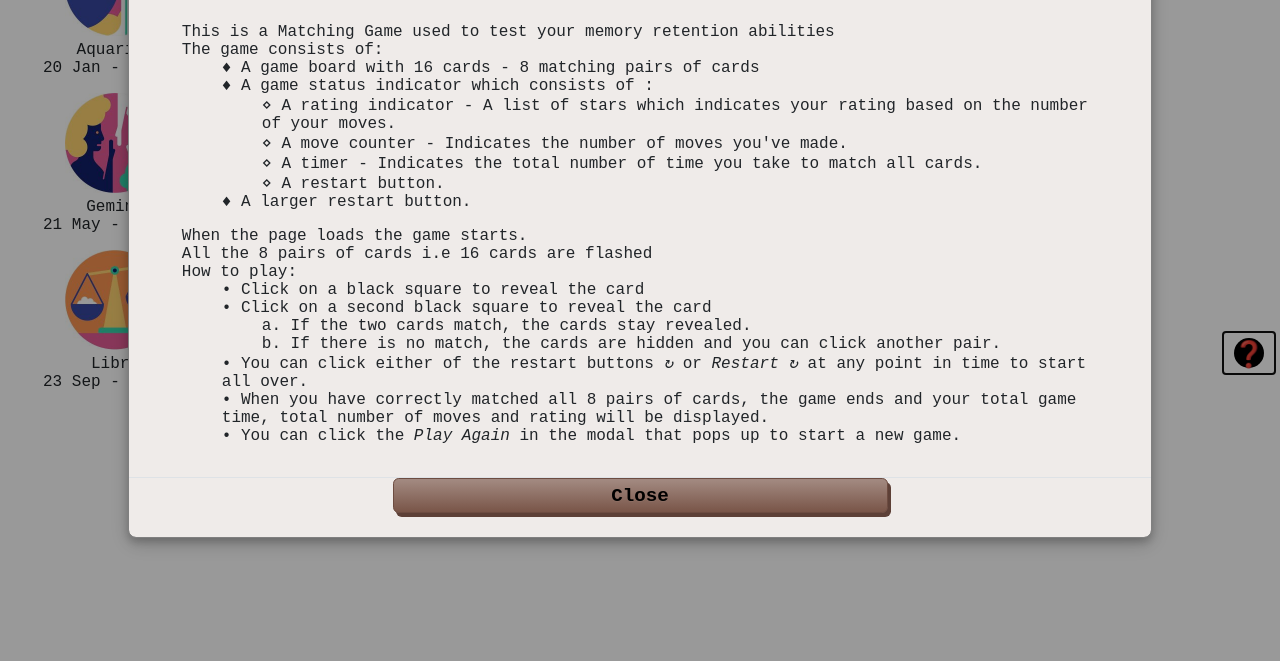
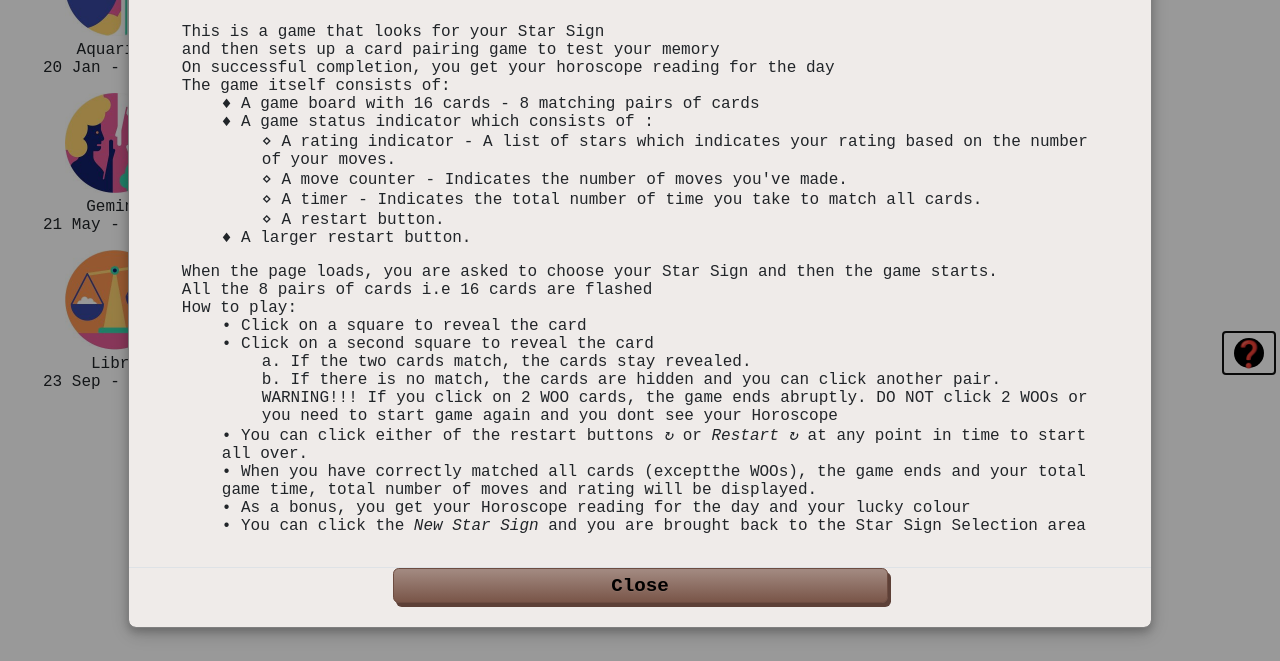
Before and after one commit to philmurtagh101/my-MS2-StarSign-API-MemMatchGame, a plain HTML site: page index.html in a window 1280 px wide. Both pictures are taken after a click on the button "how to play". Shown: the part 139-800 px from the top of the page. Drawn offline with nearby package versions, Linux system fonts and the light colour scheme.

Commit message:
Finalised Help Comments

```diff
--- a/index.html
+++ b/index.html
@@ -19,7 +19,7 @@
             <!-- present set of buttons to select a star sign-->
             <div class="row mx-auto">
                 <div class=" col-xs-6">
-                    <input src="assets/img/Aquarius.jpg" type="image" width="50%" value=" Aquarius" onclick="getStarsign(this.value)">
+                    <input src="assets/img/Aquarius.jpg" type="image" width="50%" value="Aquarius" onclick="getStarsign(this.value)">
                     <h2>Aquarius</h2>
                     <p>20 Jan - 19 Feb</p>
                 </div>
@@ -184,7 +184,7 @@
                 </div>
                 <div class="modal-body">
                     <div class="message">
-                        <p>You need to try harder if you are what to know what the day brings</p>
+                        <p>2 WOOs!!! Try again to know what the day brings</p>
                     </div>
                 </div>
                 <div class="modal-footer">
@@ -208,11 +208,10 @@
                         </p>
                         <p>Your rating is: <span id="finalStarRating"></span></p>
                         <p>
-                            Star Sign Description:
-                            <span id="starsigndes"></span>
+                            Horoscope for the Day:<span> </span> <span id="starsigndes"></span>
                             <br>
-                            Star Sign color:
-                            <span id="starcolor"></span>
+                            Lucky Colour:
+                            <span> </span><span id="starcolor"></span>
                         </p>
                     </div>
                 </div>
@@ -231,8 +230,10 @@
                 </div>
                 <div class="modal-body">
                     <div class="help-tips">
-                        <p>This is a Matching Game used to test your memory retention abilities</p>
-                        <p>The game consists of:</p>
+                        <p>This is a game that looks for your Star Sign</p>
+                        <p>and then sets up a card pairing game to test your memory</p>
+                        <p>On successful completion, you get your horoscope reading for the day</p>
+                        <p>The game itself consists of:</p>
                         <ul>
                             <li>&diams; A game board with 16 cards - 8 matching pairs of cards</li>
                             <li>&diams; A game status indicator which consists of :
@@ -245,20 +246,23 @@
                             </li>
                             <li>&diams; A larger restart button.</li>
                         </ul>
-                        <p>When the page loads the game starts.</p>
+                        <p>When the page loads, you are asked to choose your Star Sign and then the game starts.</p>
                         <p>All the 8 pairs of cards i.e 16 cards are flashed</p>
                         <p>How to play:</p>
                         <ul>
-                            <li>&bullet; Click on a black square to reveal the card</li>
-                            <li>&bullet; Click on a second black square to reveal the card
+                            <li>&bullet; Click on a square to reveal the card</li>
+                            <li>&bullet; Click on a second square to reveal the card
                                 <ul>
                                     <li>a. If the two cards match, the cards stay revealed.</li>
                                     <li>b. If there is no match, the cards are hidden and you can click another pair.</li>
+                                    <li> WARNING!!! If you click on 2 WOO cards, the game ends abruptly. DO NOT click 2 WOOs or you need to start game again and you dont see your Horoscope</li>
                                 </ul>
                             </li>
+
                             <li>&bullet; You can click either of the restart buttons <em>↻</em> or <em>Restart ↻</em> at any point in time to start all over.</li>
-                            <li>&bullet; When you have correctly matched all 8 pairs of cards, the game ends and your total game time, total number of moves and rating will be displayed.</li>
-                            <li>&bullet; You can click the <em>Play Again</em> in the modal that pops up to start a new game.</li>
+                            <li>&bullet; When you have correctly matched all cards (exceptthe WOOs), the game ends and your total game time, total number of moves and rating will be displayed.</li>
+                            <li>&bullet; As a bonus, you get your Horoscope reading for the day and your lucky colour</li>
+                            <li>&bullet; You can click the <em>New Star Sign</em> and you are brought back to the Star Sign Selection area</li>
                         </ul>
                     </div>
                 </div>
```
